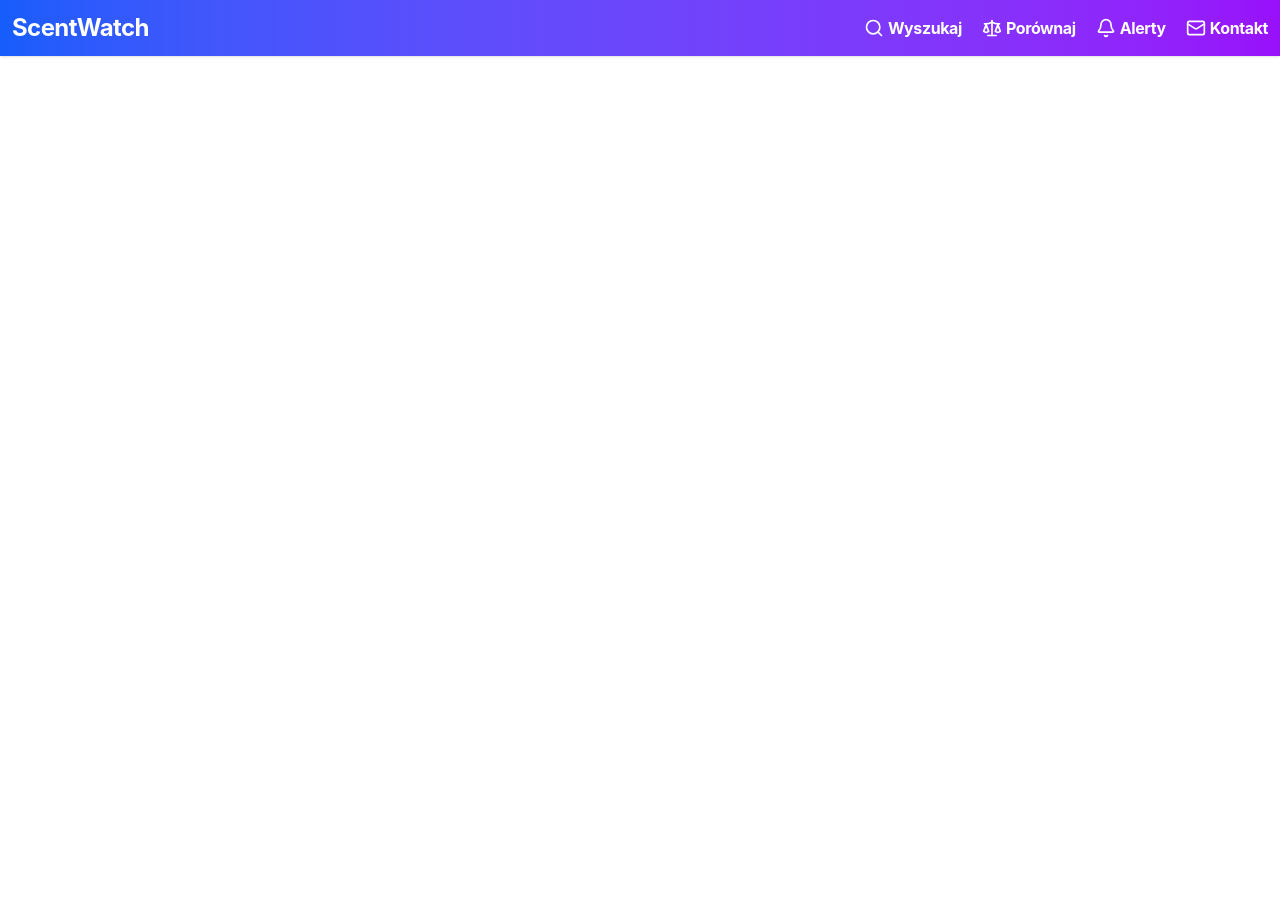
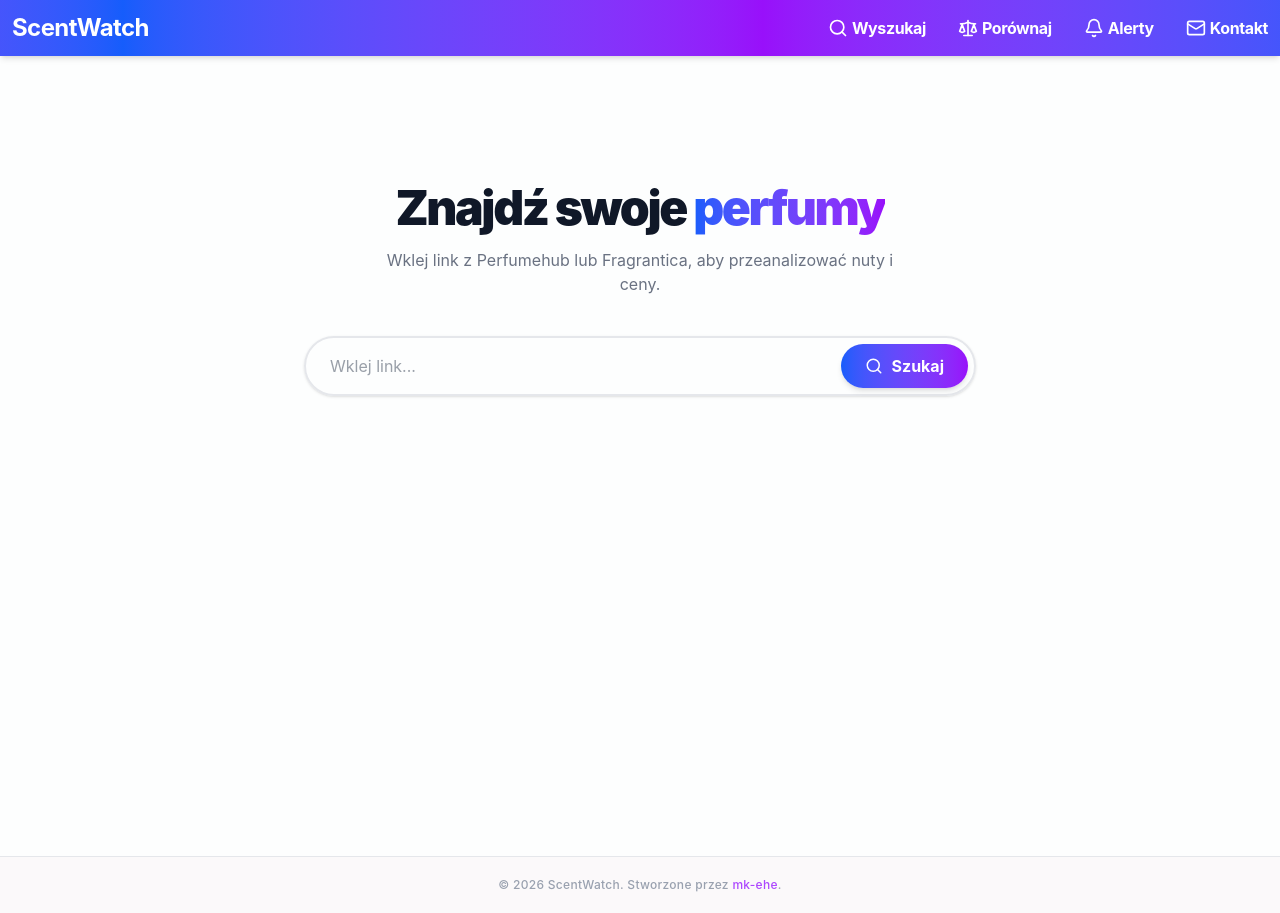
Before and after one commit to mk-ehe/ScentWatch, a React (Vite) app: page / in a window 1280 px wide. Before the commit the page ends 800 px from the top, so only its background shows below. Built offline with nearby package versions, Linux system fonts and the light colour scheme.

Commit message:
contactpage, footer ready, searchpage ready not styled display

```diff
--- a/package.json
+++ b/package.json
@@ -10,9 +10,11 @@
     "preview": "vite preview"
   },
   "dependencies": {
+    "axios": "^1.13.6",
     "lucide-react": "^0.577.0",
     "react": "^19.2.4",
-    "react-dom": "^19.2.4"
+    "react-dom": "^19.2.4",
+    "react-router-dom": "^7.13.1"
   },
   "devDependencies": {
     "@eslint/js": "^9.39.4",
@@ -20,10 +22,12 @@
     "@types/react": "^19.2.14",
     "@types/react-dom": "^19.2.3",
     "@vitejs/plugin-react": "^6.0.1",
+    "autoprefixer": "^10.4.27",
     "eslint": "^9.39.4",
     "eslint-plugin-react-hooks": "^7.0.1",
     "eslint-plugin-react-refresh": "^0.5.2",
     "globals": "^17.4.0",
+    "postcss": "^8.5.8",
     "tailwindcss": "^4.2.2",
     "vite": "^8.0.1"
   }
--- a/src/App.jsx
+++ b/src/App.jsx
@@ -1,12 +1,31 @@
+import { BrowserRouter as Router, Routes, Route } from 'react-router-dom';
 import Navbar from "./components/Navbar"
+import ContactPage from "./components/ContactPage";
+import Footer from './components/Footer';
+import { Search } from 'lucide-react';
+import SearchPage from './components/SearchPage';
+
 
 function App() {
   return(
-    <>
-      <Navbar></Navbar>
-    </>
+
+    <Router>
+      <Navbar />
+      <div className="flex flex-col min-h-screen bg-gray-50/30">
+
+      <main className="flex-1">
+      <Routes>
+        <Route path="/" element={<SearchPage />} />
+        <Route path="/porownaj" element={<div className="p-10 text-white">Tu będzie porównywarka</div>} />
+        <Route path="/alerty" element={<div className="p-10 text-white">Tu będą alerty</div>} />
+        <Route path="/kontakt" element={<ContactPage />} />
+      </Routes>
+      </main>
+      <Footer></Footer>
+      </div>
+    </Router>
+
   )
-
 }
 
-export default App
+export default App;
--- /dev/null
+++ b/src/components/ContactPage.jsx
@@ -0,0 +1,45 @@
+import { Mail, Github } from 'lucide-react';
+
+function ContactPage() {
+  return (
+    <div className="flex flex-col items-center justify-center mt-30 px-4">
+
+      <div className="bg-white p-10 rounded-2xl shadow-xl max-w-lg w-full border border-gray-100 text-center relative overflow-hidden">
+
+        <div className="absolute top-0 left-0 w-full h-2 animate-bg-flow"></div>
+
+        <h2 className="text-3xl font-black text-gray-900 mb-4 tracking-tighter">
+          Bądźmy w kontakcie
+        </h2>
+
+        <p className="text-gray-500 mb-6 leading-relaxed text-sm">
+          Masz problem z działaniem aplikacji, znalazłeś błąd przy wyszukiwaniu perfum, a może masz pomysł na nową funkcję? Skontaktuj się ze mną!
+        </p>
+
+        <div className="flex flex-col gap-4">
+
+          <a
+            href="mailto:kontakt.mateusz.kudas@gmail.com"
+            className="group flex items-center justify-center gap-3 w-full bg-gray-50 hover:bg-blue-50 text-gray-700 hover:text-blue-700 py-4 px-6 rounded-xl font-bold transition-all border border-gray-100 hover:border-blue-600"
+          >
+            <Mail size={22} className="text-gray-400 group-hover:text-blue-600 transition-colors" />
+            kontakt.mateusz.kudas@gmail.com
+          </a>
+
+          <a
+            href="https://github.com/mk-ehe"
+            target="_blank"
+            rel="noreferrer"
+            className="group flex items-center justify-center gap-3 w-full bg-gray-50 hover:bg-purple-50 text-gray-700 hover:text-purple-700 py-4 px-6 rounded-xl font-bold transition-all border border-gray-100 hover:border-purple-600"
+          >
+            <Github size={22} className="text-gray-400 group-hover:text-purple-600 transition-colors" />
+            github.com/mk-ehe
+          </a>
+
+        </div>
+      </div>
+    </div>
+  );
+}
+
+export default ContactPage;
--- /dev/null
+++ b/src/components/Footer.jsx
@@ -0,0 +1,13 @@
+function Footer() {
+  return (
+    <footer className="w-full py-5 mt-auto border-t border-gray-200 bg-[#fbf9fa]">
+      <div className="text-center">
+        <p className="text-xs text-gray-400 font-medium tracking-wide">
+          © 2026 ScentWatch. Stworzone przez{' '} <a href="https://github.com/mk-ehe" target="_blank" rel="noopener noreferrer" className="text-purple-500">mk-ehe</a>.
+        </p>
+      </div>
+    </footer>
+  );
+}
+
+export default Footer;
--- a/src/components/Navbar.jsx
+++ b/src/components/Navbar.jsx
@@ -1,25 +1,35 @@
 import { Search, Scale, Bell, Mail } from 'lucide-react';
+import { Link } from 'react-router-dom';
 
 function Navbar() {
-  const navBtnStyle = "flex font-bold text-[#FFFFFF] tracking-tight gap-1 cursor-pointer hover:text-blue-300 transition-colors items-center";
+  const navBtnStyle = "flex font-bold text-[#FFFFFF] tracking-tight gap-1 cursor-pointer hover:text-purple-400 transition-colors items-center text-sm md:text-base";
 
   return (
-    <nav className="bg-linear-to-r from-blue-600 to-purple-600 w-full p-3 shadow-sm">
-      <div className="flex justify-between items-center">
-        <h1 className="text-2xl font-bold text-[#FFFFFF] tracking-tight">
+    <nav className="w-full p-3 animate-bg-flow sticky top-0 z-50 shadow-md">
+      <div className="flex justify-between items-center w-full mx-auto">
+        <Link to="/" className="text-xl md:text-2xl font-bold text-[#FFFFFF] tracking-tight shrink-0">
           ScentWatch
-        </h1>
+        </Link>
 
-        <div className="flex gap-5 items-center">
-          <a href="#" className={navBtnStyle}><Search size={20}></Search>Wyszukaj</a>
-          <a href="#" className={navBtnStyle}><Scale size={20}></Scale>Porównaj</a>
-          <a href="#" className={navBtnStyle}><Bell size={20}></Bell>Alerty</a>
-          <a href="#" className={navBtnStyle}><Mail size={20}></Mail>Kontakt</a>
-
+        <div className="flex gap-4 md:gap-8 items-center">
+          <Link to="/" className={navBtnStyle}>
+            <Search size={20} />
+            <span className="hidden md:block">Wyszukaj</span>
+          </Link>
+          <Link to="/porownaj" className={navBtnStyle}>
+            <Scale size={20} />
+            <span className="hidden md:block">Porównaj</span>
+          </Link>
+          <Link to="/alerty" className={navBtnStyle}>
+            <Bell size={20} />
+            <span className="hidden md:block">Alerty</span>
+          </Link>
+          <Link to="/kontakt" className={navBtnStyle}>
+            <Mail size={20} />
+            <span className="hidden md:block">Kontakt</span>
+          </Link>
         </div>
-
       </div>
-
     </nav>
   );
 }
--- /dev/null
+++ b/src/components/SearchPage.jsx
@@ -0,0 +1,106 @@
+import { useState } from 'react';
+import { Search, Loader2 } from 'lucide-react';
+import axios from 'axios';
+
+function SearchPage() {
+  const [url, setUrl] = useState('');
+  const [data, setData] = useState(null);
+  const [isLoading, setIsLoading] = useState(false);
+
+  const handleSearch = async () => {
+    if (!url.trim()) return;
+
+    setIsLoading(true);
+    setData(null);
+
+    const trimmedUrl = url.trim();
+    let apiUrl = "";
+
+    if (trimmedUrl.includes("perfumehub.")) {
+        apiUrl = `https://perfumehub-api.onrender.com/search?url=${encodeURIComponent(trimmedUrl)}`;
+    } else if (trimmedUrl.includes("fragrantica.")) {
+        apiUrl = `https://fragrantica-api.vercel.app/search?url=${encodeURIComponent(trimmedUrl)}`;
+    }
+
+    if (apiUrl) {
+        try {
+            const response = await axios.get(apiUrl);
+            setData(response.data);
+        } catch (e) {
+            console.error(e);
+            alert("Błąd połączenia z serwerem");
+        } finally {
+            setIsLoading(false);
+        }
+    } else {
+        alert("Błędny link!");
+        setIsLoading(false);
+    }
+  };
+
+  const handleKeyDown = (e) => {
+    if (e.key === 'Enter') {
+      handleSearch();
+    }
+  };
+
+return (
+    <div className="flex flex-col items-center justify-start min-h-screen pt-32 px-4 transition-all">
+
+      <div className="text-center mb-10">
+        <h1 className="text-4xl md:text-5xl font-black text-gray-900 mb-4 tracking-tighter">
+          Znajdź swoje <span className="text-transparent bg-clip-text bg-linear-to-r from-blue-600 to-purple-600">perfumy</span>
+        </h1>
+        <p className="text-gray-500 text-sm md:text-base max-w-lg mx-auto">
+          Wklej link z Perfumehub lub Fragrantica, aby przeanalizować nuty i ceny.
+        </p>
+      </div>
+
+      <div className="w-full max-w-2xl relative flex items-center mb-10">
+        <input
+          type="text"
+          value={url}
+          disabled={isLoading}
+          onChange={(e) => setUrl(e.target.value)}
+          onKeyDown={(e) => e.key === 'Enter' && handleSearch()}
+          placeholder="Wklej link..."
+          className="w-full py-4 pl-6 pr-37 rounded-full border-2 border-gray-200 focus:border-purple-500 focus:ring-4 focus:ring-purple-100 outline-none transition-all text-gray-700 shadow-sm"
+        />
+
+        <button
+          onClick={handleSearch}
+          disabled={isLoading}
+          className="disabled:opacity-70 cursor-pointer absolute right-2 top-1/2 -translate-y-1/2 bg-linear-to-r from-blue-600 to-purple-600 text-white px-6 py-2.5 rounded-full font-bold flex items-center gap-2 shadow-md hover:scale-105 active:scale-95 transition-transform"
+        >
+          {isLoading ? (
+            <Loader2 className="animate-spin" size={18} />
+          ) : (
+            <Search size={18} />
+          )}
+          <span className="hidden sm:inline">{isLoading ? 'Szukam' : 'Szukaj'}</span>
+        </button>
+      </div>
+
+      <div className="w-full max-w-2xl min-h-25 flex flex-col items-center">
+        {isLoading && (
+            <div className="animate-pulse flex flex-col items-center gap-2">
+                <div className="h-4 w-48 bg-gray-200 rounded"></div>
+                <div className="h-32 w-full max-w-2xl bg-gray-100 rounded-xl"></div>
+            </div>
+        )}
+
+        {data && !isLoading && (
+            <div className="w-full p-6 bg-white rounded-2xl shadow-xl border border-gray-100 animate-in fade-in zoom-in duration-300">
+                <p className="text-xs font-bold uppercase tracking-wider text-blue-600 mb-2">Wynik</p>
+                <pre className="text-sm text-gray-700 overflow-x-auto whitespace-pre-wrap">
+                    {JSON.stringify(data, null, 2)}
+                </pre>
+            </div>
+        )}
+      </div>
+    </div>
+  );
+}
+
+
+export default SearchPage;
--- a/src/index.css
+++ b/src/index.css
@@ -1 +1,25 @@
 @import "tailwindcss";
+
+body {
+  margin: 0;
+  padding: 0;
+}
+
+@keyframes flow-gradient {
+  0% { background-position: 100% 50%; }
+  100% { background-position: 0% 50%; }
+
+}
+
+.animate-bg-flow {
+background-image: linear-gradient(
+    90deg,
+    var(--color-blue-600),
+    var(--color-purple-600),
+    var(--color-blue-600),
+    var(--color-purple-600),
+    var(--color-blue-600)
+  );
+  background-size: 200% 100%;
+  animation: flow-gradient 5s linear infinite;
+}
```
Also changed, not shown: 1 other file (tests, documents, lock files or other folders).
